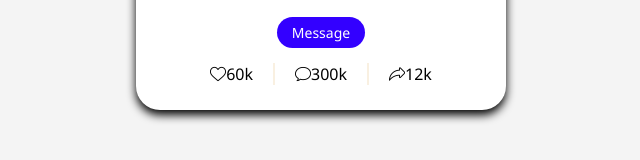
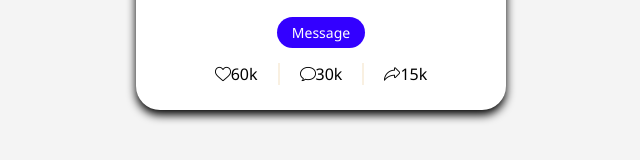
Before and after one commit to nirmalkrgupta/Nirmal-Profile, a plain HTML site: page index.html in a window 1280 px wide. Shown: the part 482-642 px from the top of the page, 319-959 px from the left. Drawn offline with Linux system fonts and the light colour scheme.

Commit message:
Update index.html

```diff
--- a/index.html
+++ b/index.html
@@ -39,11 +39,11 @@
             </div>
             <div class="data">
                 <img width="16px" src="message.png">
-                <span class="number">300k</span>
+                <span class="number">30k</span>
             </div>
             <div class="data">
                 <img width="16px" src="share.png">
-                <span class="number">12k</span>
+                <span class="number">15k</span>
             </div>
     </div>
 </body>
```
